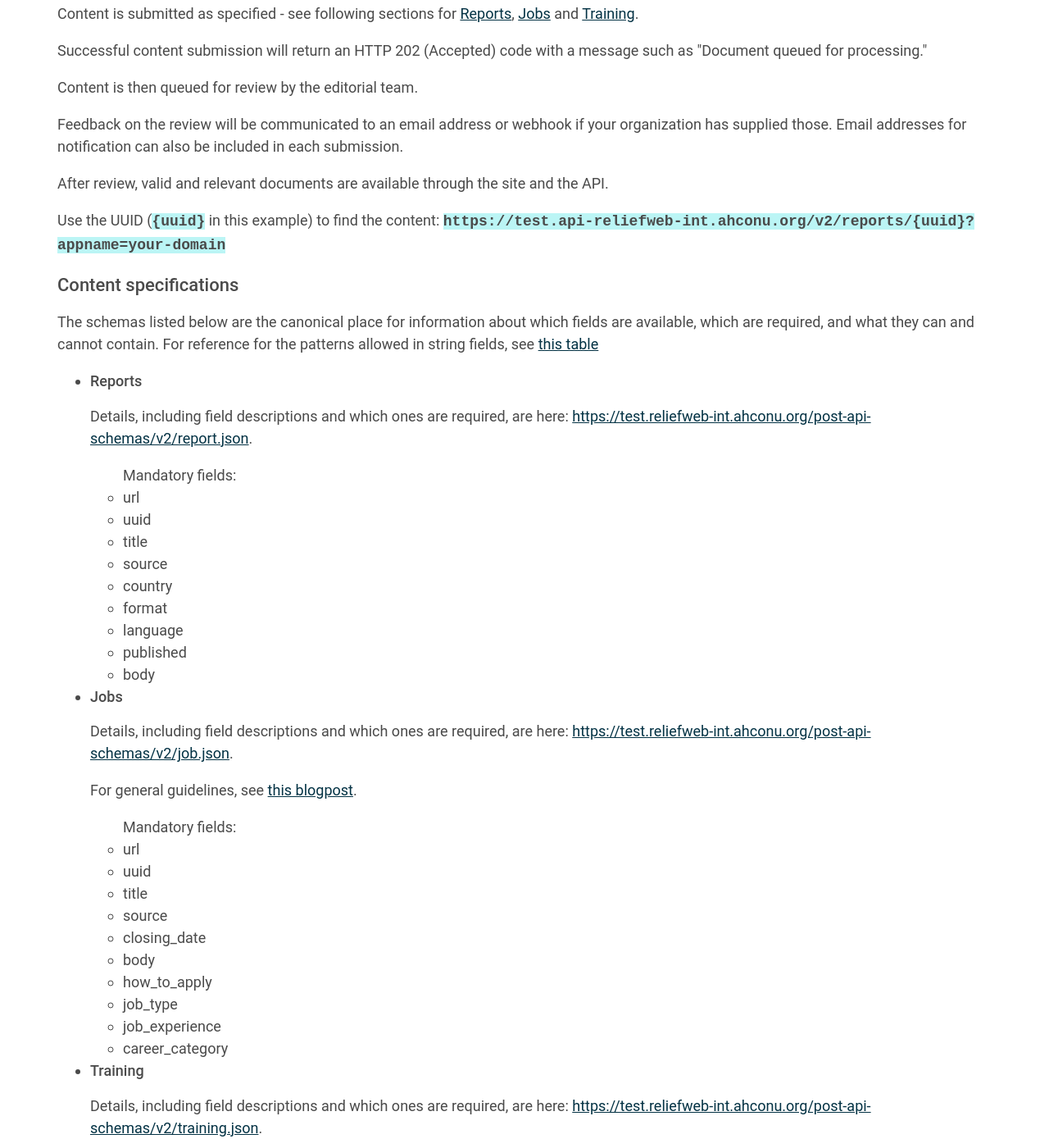
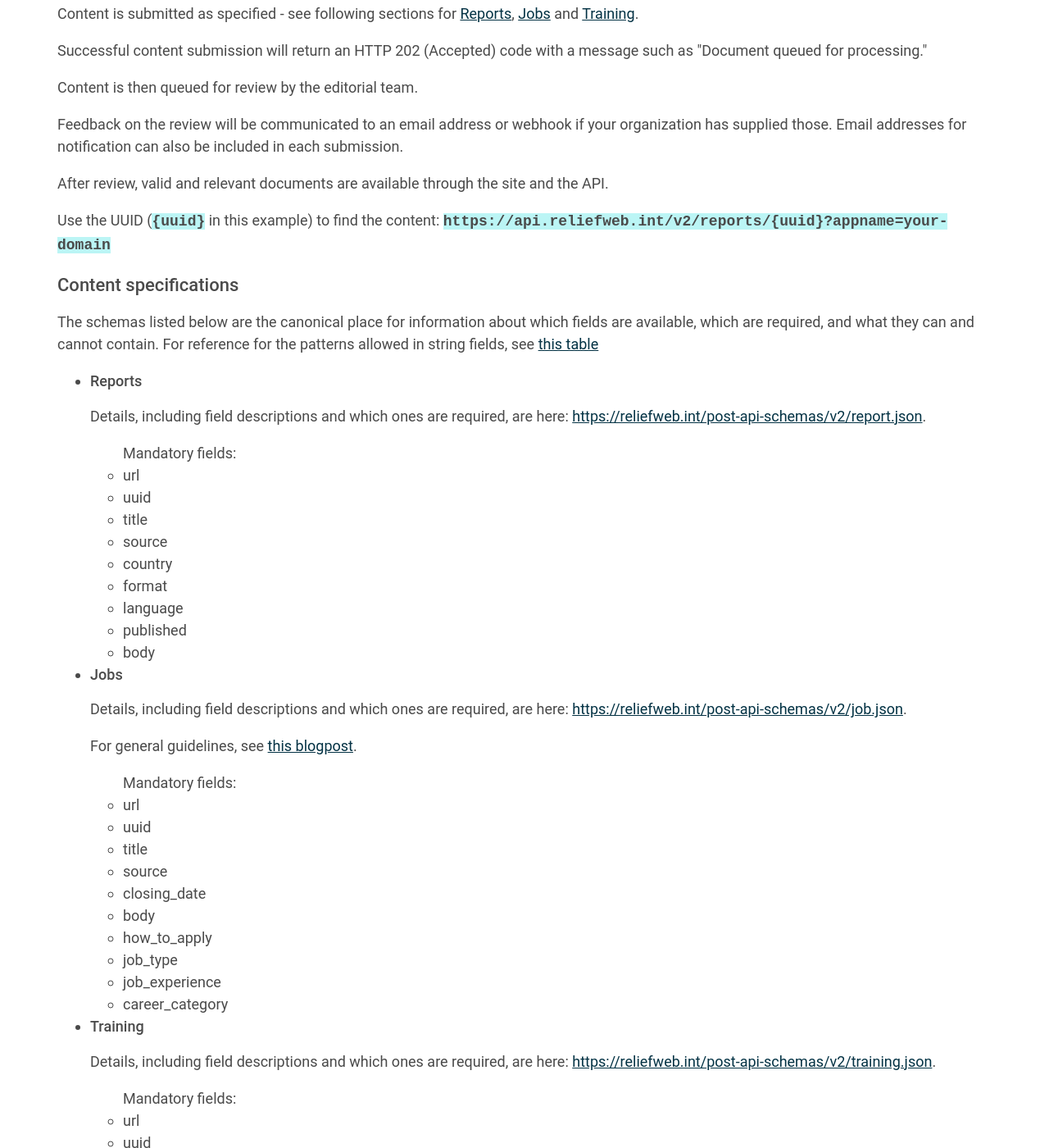
Before and after one commit to UN-OCHA/rwint-api-doc, a Jekyll site: the page built from publishing.html, in a window 1280 px wide and 1400 px high, scrolled down 2395 px. Shown: the whole window at 82% size. Built offline with Jekyll 4.4.1, drawn with Linux system fonts in a browser that asks for light colours; part of the change alters nothing that is shown.

Commit message:
fix: update domain name

```diff
--- a/publishing.html
+++ b/publishing.html
@@ -99,7 +99,7 @@ For example, reports require information about the country, the language it's pu
 
 <p>After review, valid and relevant documents are available through the site and the API.</p>
 
-<p>Use the UUID (<code><strong>{uuid}</strong></code> in this example) to find the content: <code>https://test.api-reliefweb-int.ahconu.org/v2/reports/{uuid}?appname=your-domain</code></p>
+<p>Use the UUID (<code><strong>{uuid}</strong></code> in this example) to find the content: <code>https://api.reliefweb.int/v2/reports/{uuid}?appname=your-domain</code></p>
 
 <h4 id="content-specifications">Content specifications</h4>
 
@@ -109,7 +109,7 @@ For example, reports require information about the country, the language it's pu
   <li>
     <h5 id="reports">Reports</h5>
 
-    <p>Details, including field descriptions and which ones are required, are here: <a href="https://test.reliefweb-int.ahconu.org/post-api-schemas/v2/report.json">https://test.reliefweb-int.ahconu.org/post-api-schemas/v2/report.json</a>.</p>
+    <p>Details, including field descriptions and which ones are required, are here: <a href="https://reliefweb.int/post-api-schemas/v2/report.json">https://reliefweb.int/post-api-schemas/v2/report.json</a>.</p>
 
     <ul>Mandatory fields:
       <li>url</li>
@@ -127,7 +127,7 @@ For example, reports require information about the country, the language it's pu
   <li>
     <h5 id="jobs">Jobs</h5>
 
-    <p>Details, including field descriptions and which ones are required, are here: <a href="https://test.reliefweb-int.ahconu.org/post-api-schemas/v2/job.json">https://test.reliefweb-int.ahconu.org/post-api-schemas/v2/job.json</a>.</p>
+    <p>Details, including field descriptions and which ones are required, are here: <a href="https://reliefweb.int/post-api-schemas/v2/job.json">https://reliefweb.int/post-api-schemas/v2/job.json</a>.</p>
 
     <p>For general guidelines, see <a href="https://reliefweb.int/blogpost/how-your-job-postings-can-better-attract-right-candidates">this blogpost</a>.</p>
 
@@ -148,7 +148,7 @@ For example, reports require information about the country, the language it's pu
   <li>
     <h5 id="training">Training</h5>
 
-    <p>Details, including field descriptions and which ones are required, are here: <a href="https://test.reliefweb-int.ahconu.org/post-api-schemas/v2/training.json">https://test.reliefweb-int.ahconu.org/post-api-schemas/v2/training.json</a>.</p>
+    <p>Details, including field descriptions and which ones are required, are here: <a href="https://reliefweb.int/post-api-schemas/v2/training.json">https://reliefweb.int/post-api-schemas/v2/training.json</a>.</p>
 
     <ul>Mandatory fields:
       <li>url</li>
```
